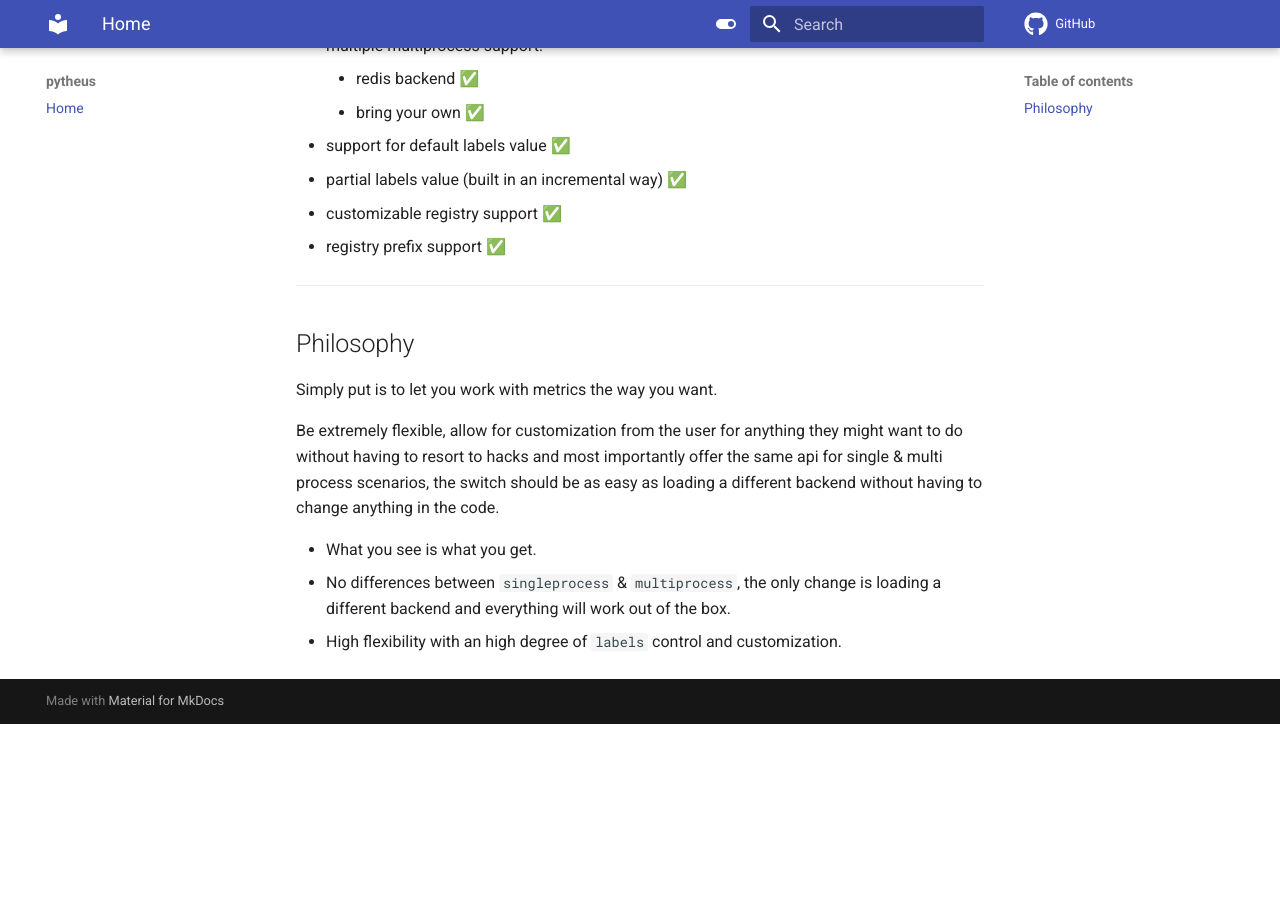
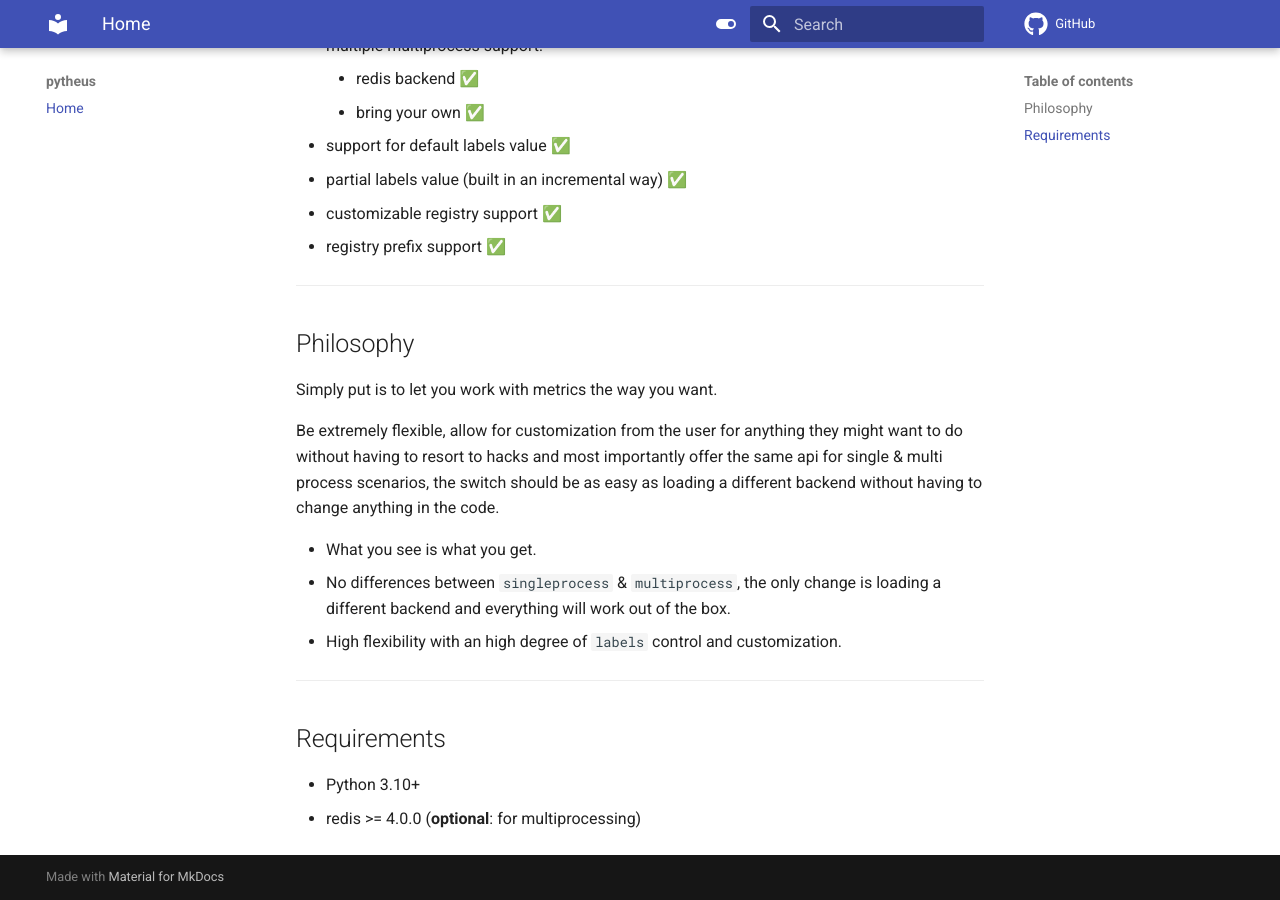
Before and after one commit to Llandy3d/pytheus, an MkDocs documentation site: the page built from docs/index.md, in a window 1280 px wide and 900 px high, scrolled down 697 px. Built offline with MkDocs 1.6.1 and Material for MkDocs 9.7.7, drawn with Linux system fonts in a browser that asks for light colours; comment, search, counter and statistics services are not loaded; before the commit the page ends 1421 px from its top, so only the background shows below that.

Commit message:
requirements

```diff
--- a/docs/index.md
+++ b/docs/index.md
@@ -29,3 +29,9 @@ Be extremely flexible, allow for customization from the user for anything they m
 - What you see is what you get.
 - No differences between `singleprocess` & `multiprocess`, the only change is loading a different backend and everything will work out of the box.
 - High flexibility with an high degree of `labels` control and customization.
+
+---
+## Requirements
+
+- Python 3.10+
+- redis >= 4.0.0 (**optional**: for multiprocessing)
```
